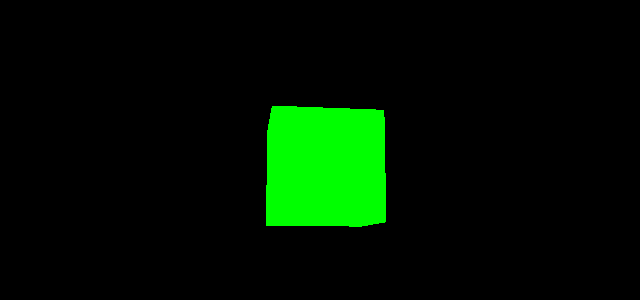
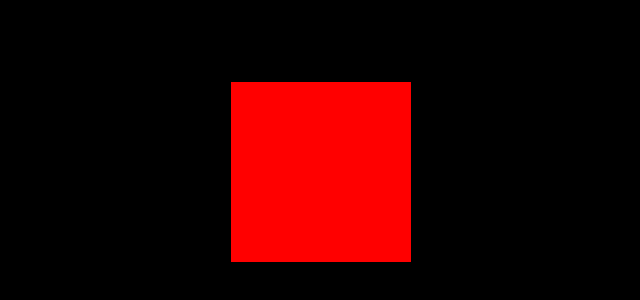
Before and after one commit to RazaLakhani21/Three_Js_by_SCS, a plain HTML site: page index.html in a window 1280 px wide. Shown: the part 228-528 px from the top of the page, without its empty margins (319-959 px from the left). Drawn offline with nearby package versions, Linux system fonts and the light colour scheme.

Commit message:
understand parts, transformations and lesson file update

```diff
--- a/index.html
+++ b/index.html
@@ -16,5 +16,5 @@
       referrerpolicy="no-referrer"
     ></script>
   </body>
-  <script src="script.js"></script>
+  <script src="understandingTheParts.js"></script>
 </html>
--- /dev/null
+++ b/understandingTheParts.js
@@ -0,0 +1,40 @@
+// scene
+// camera
+// mesh -> geometry & material
+// renderer
+// request Animation Frame
+
+let scene = new THREE.Scene();
+let camera = new THREE.PerspectiveCamera(
+  65, // FOV
+  window.innerWidth / window.innerHeight, //  Width Ratio / Height Ratio
+  0.1, // Near-limit
+  100 // Far-limit
+);
+// camera.position.z = 5;
+scene.add(camera);
+
+let box = new THREE.BoxGeometry(1, 1, 1);
+let material = new THREE.MeshBasicMaterial({ color: "red" });
+let mesh = new THREE.Mesh(box, material);
+//* position
+mesh.position.z = -4; // *  front and back
+// mesh.position.x = 2  //! <------>   right & left
+// mesh.position.y = 3  //?  up & down
+
+//* rotation
+// mesh.rotation.x = -40
+// mesh.rotation.z = 2
+// mesh.rotation.y = 15
+mesh.rotation.y = Math.PI; // 180deg rotation of block, math.pi / 2 will be 90degr and so on...
+
+//* Scale
+// mesh.scale.x = 5
+// mesh.scale.y = 5
+// mesh.scale.z = -0.5
+scene.add(mesh);
+
+const canvas = document.querySelector("canvas");
+let renderer = new THREE.WebGLRenderer({ canvas });
+renderer.setSize(window.innerWidth, window.innerHeight);
+renderer.render(scene, camera);
```
Also changed, not shown: lessons.yaml (+4 -4 lines).
